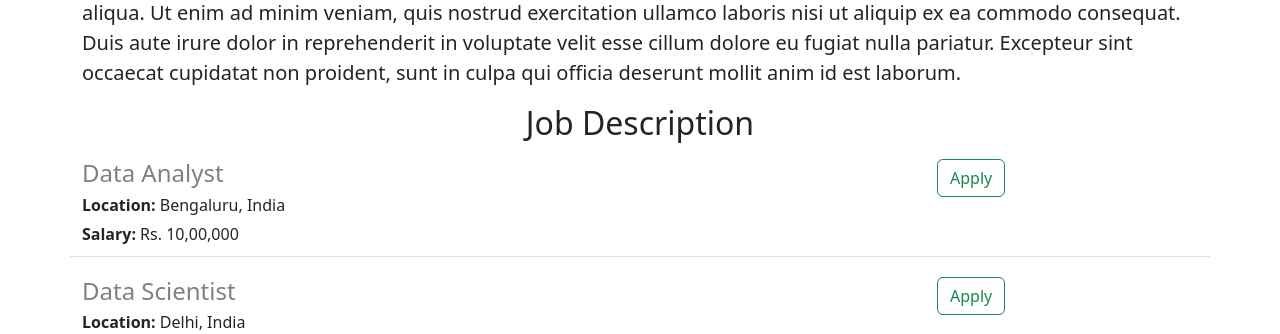
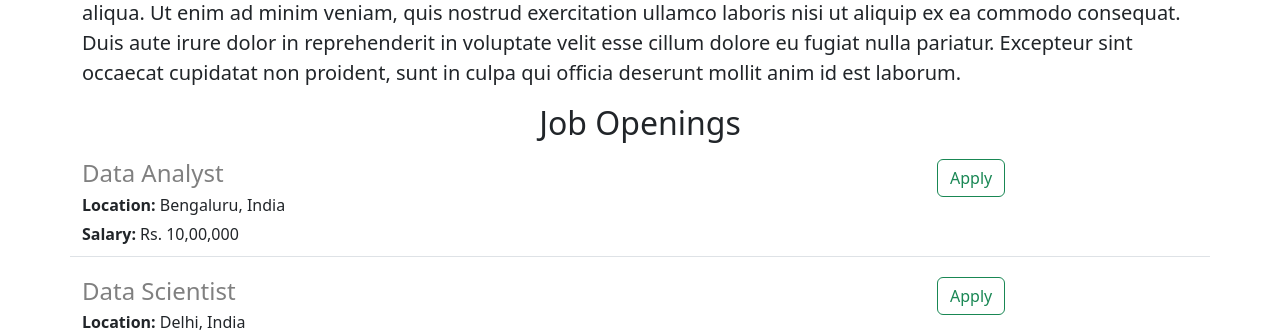
Before and after one commit to Triz-tan/thesis-website, a Flask app: page / in a window 1280 px wide. Shown: the part 790-1124 px from the top of the page. Run offline with Flask 3, Linux system fonts and the light colour scheme.

Commit message:
job openings

```diff
--- a/templates/home.html
+++ b/templates/home.html
@@ -20,7 +20,7 @@
   <h2 class="text-center mt-3 mb-3">About DTR</h2>
     <p class="lead">Lorem ipsum dolor sit amet, consectetur adipiscing elit, sed do eiusmod tempor incididunt ut labore et dolore magna aliqua. Ut enim ad minim veniam, quis nostrud exercitation ullamco laboris nisi ut aliquip ex ea commodo consequat. Duis aute irure dolor in reprehenderit in voluptate velit esse cillum dolore eu fugiat nulla pariatur. Excepteur sint occaecat cupidatat non proident, sunt in culpa qui officia deserunt mollit anim id est laborum.
     </p>
-  <h2 class="text-center mt-3 mb-3">Job Description</h2>
+  <h2 class="text-center mt-3 mb-3">Job Openings</h2>
   <div style="margin-bottom:50px;">
     {% for job in jobs %}
       {% include 'jobitem.html' %}
```
